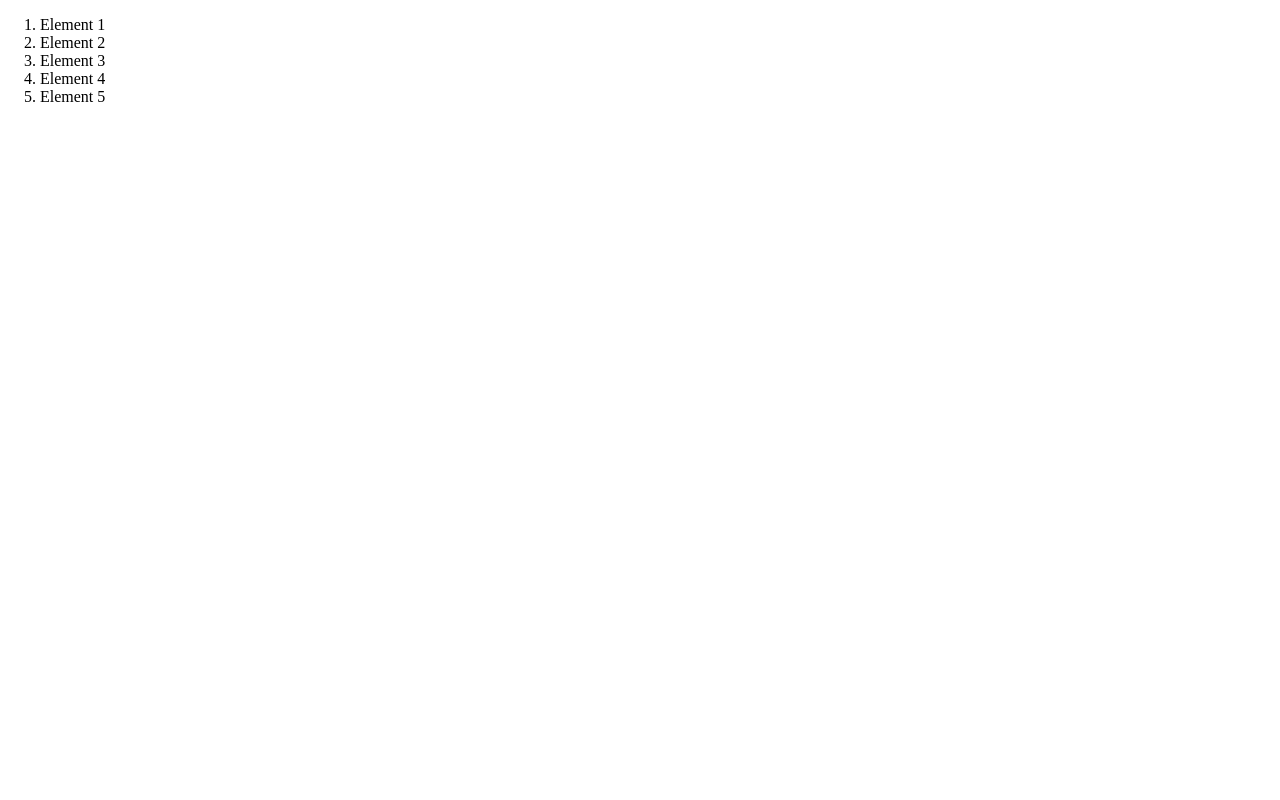
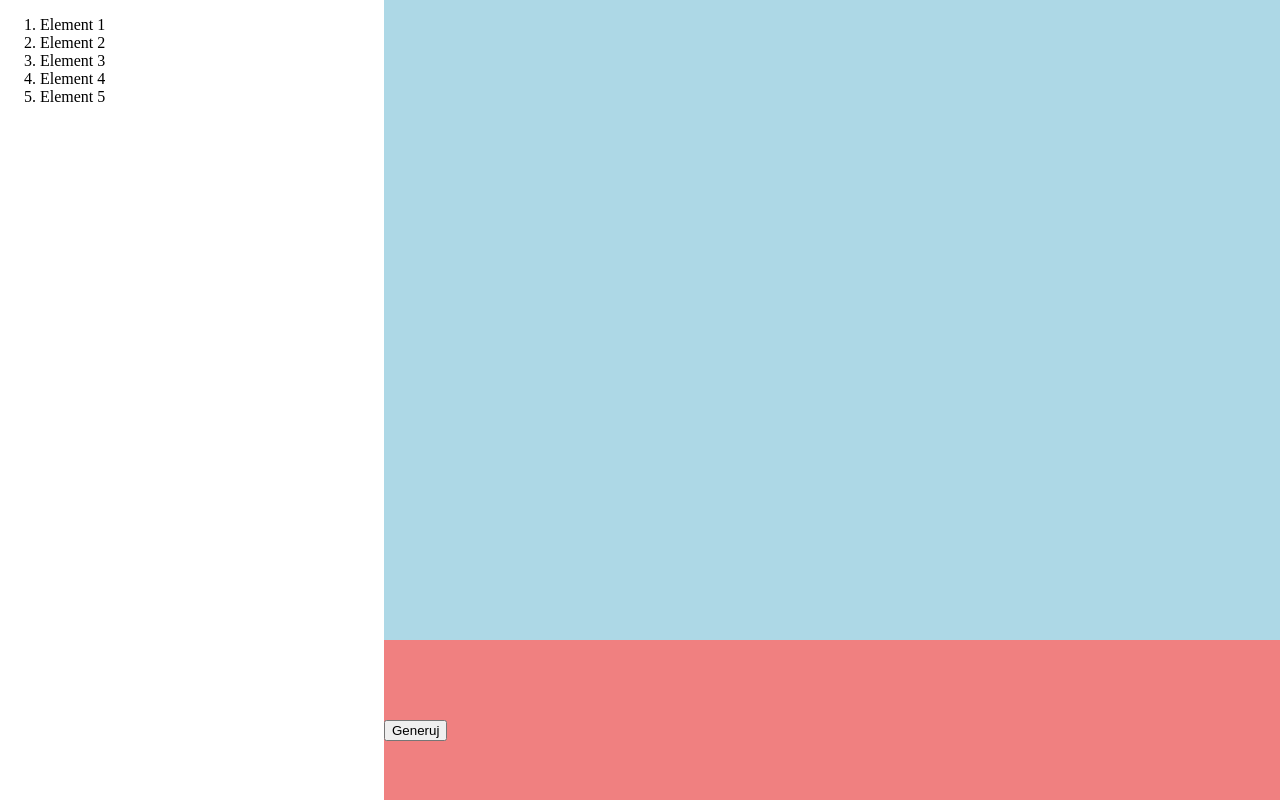
Before and after one commit to piotr3290/IPM, a plain HTML site: page lab3/index.html in a window 1280 px wide. Drawn offline with Linux system fonts and the light colour scheme.

Commit message:
blocks divs

```diff
--- a/lab3/index.html
+++ b/lab3/index.html
@@ -20,6 +20,20 @@
     </div>
 
     <div id="blocks-container">
+        <div id="area">
+
+        </div>
+
+        <div id="tools">
+            <div id="resp">
+
+            </div>
+            <div id="button">
+                <button onclick="generateBlock()">
+                    Generuj
+                </button>
+            </div>
+        </div>
 
     </div>
 
--- a/lab3/script.js
+++ b/lab3/script.js
@@ -45,3 +45,7 @@ function handleDrop(event) {
 
     draggingElement = null;
 }
+
+function generateBlock() {
+
+}
--- a/lab3/styles.css
+++ b/lab3/styles.css
@@ -27,3 +27,17 @@ body {
     height: 100%;
     width: 70%;
 }
+
+#resp {
+    height: 50%;
+}
+
+#area {
+    height: 80%;
+    background-color: lightblue;
+}
+
+#tools {
+    height: 20%;
+    background-color: lightcoral;
+}
```
